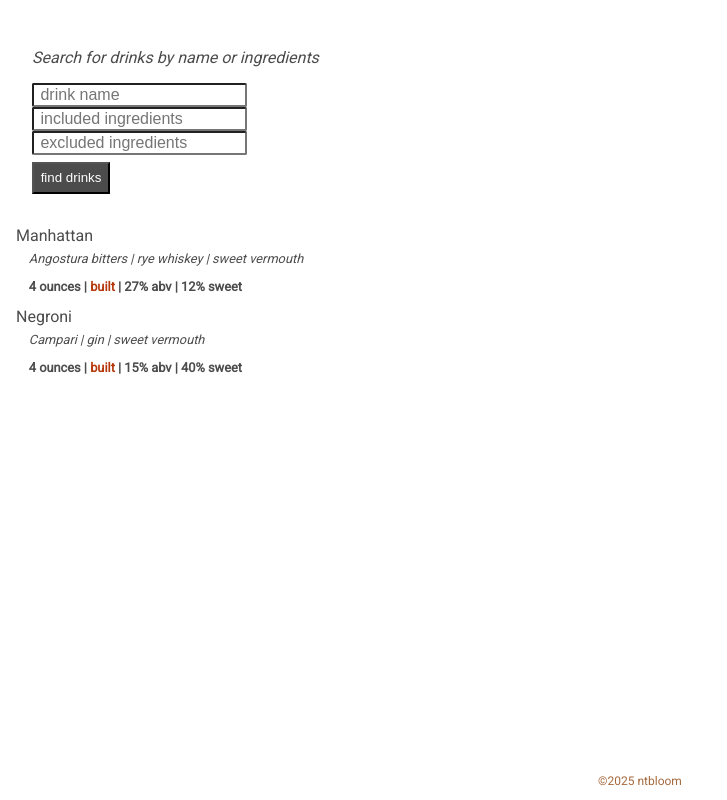
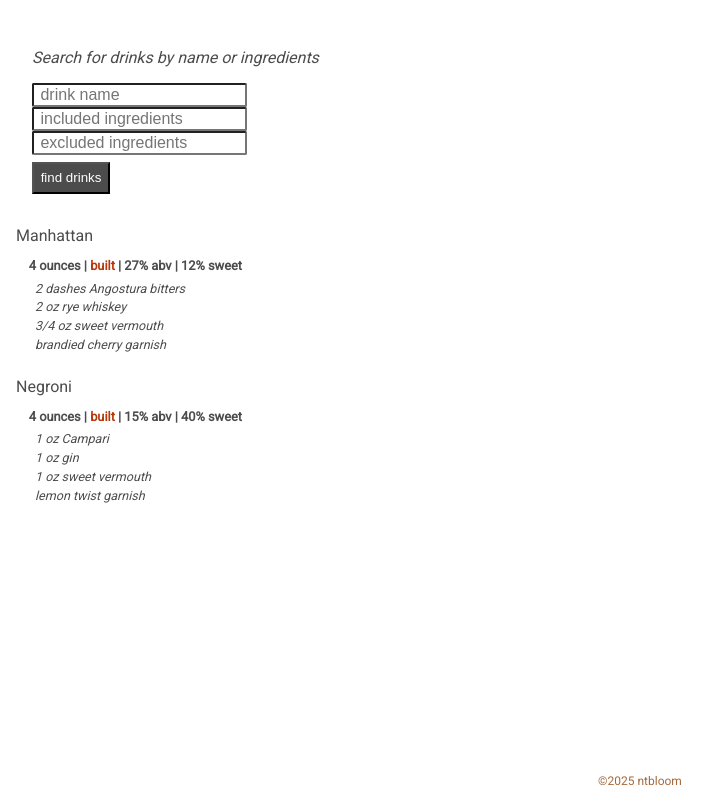
Before and after one commit to ntbloom/shaken, a React (Vite) app: page /namesearch in a window 1280 px wide. Shown: the whole page, without its empty margins (0-727 px from the left). Built offline with nearby package versions, Linux system fonts and the light colour scheme.

Commit message:
add basic recipe to each result
* have tests for decimal to fraction conversion
* render full recipe without toggle
* delete a bunch css and move to index.css for most things

```diff
--- /dev/null
+++ b/src/components/Drink.tsx
@@ -0,0 +1,47 @@
+import { Cocktail, Ingredient } from '../types/drinkParams';
+import { getAmountString } from '../utils/amount';
+
+export function Drink(props: Cocktail) {
+  const getColor = (props: Cocktail) => {
+    let style = props.style.charAt(0).toUpperCase() + props.style.slice(1);
+    if (style === 'Double shake') {
+      style = 'DoubleShake';
+    }
+    const color = 'var(--color'.concat(style).concat(')');
+    return { color: color };
+  };
+
+  const displayStyle = (props: Cocktail) => {
+    return props.style == 'double shake' ? 'egg white' : props.style;
+  };
+
+  const displayIngredients = (props: Cocktail) => {
+    const ingreds = new Array<string>();
+    props.ingredients.forEach((ingredient: Ingredient) => {
+      ingreds.push(getAmountString(ingredient.amount) + ' ' + ingredient.name);
+    });
+    return (
+      <div id="drinkRecipe">
+        {ingreds.map((ingred) => (
+          <p key={ingred.replace(' ', '')}>{ingred}</p>
+        ))}
+        <p key={props.garnish}>{props.garnish} garnish</p>
+      </div>
+    );
+  };
+
+  return (
+    <div id="singleDrink" key={props.name.replace(' ', '')}>
+      <div>{props.name}</div>
+      <div id="drinkMetrics">
+        <p>
+          {Math.ceil(props.volume).toString()} ounces |{'    '}
+          <span style={getColor(props)}>{displayStyle(props)}</span> |{'    '}
+          {Math.round(props.abv * 100)}% abv |{'  '}
+          {Math.round(props.sweetness)}% sweet
+        </p>
+      </div>
+      <div id="drinkIngredients">{displayIngredients(props)}</div>
+    </div>
+  );
+}
--- a/src/components/Results.tsx
+++ b/src/components/Results.tsx
@@ -1,42 +1,5 @@
-import { Cocktail, Cocktails, Ingredient } from '../types/drinkParams';
-
-export function Drink(props: Cocktail) {
-  const getColor = (props: Cocktail) => {
-    let style = props.style.charAt(0).toUpperCase() + props.style.slice(1);
-    if (style === 'Double shake') {
-      style = 'DoubleShake';
-    }
-    const color = 'var(--viz'.concat(style).concat(')');
-    return { color: color };
-  };
-
-  const displayStyle = (props: Cocktail) => {
-    return props.style == 'double shake' ? 'egg white' : props.style;
-  };
-
-  const displayIngredients = (props: Cocktail) => {
-    const ingreds = new Array<string>();
-    props.ingredients.forEach((val: Ingredient) => {
-      ingreds.push(val.name);
-    });
-    return ingreds.join(' | ');
-  };
-
-  return (
-    <div className="nameData" key={props.name.replace(' ', '')}>
-      <div>{props.name}</div>
-      <div id="ingreds">{displayIngredients(props)}</div>
-      <div className="metrics">
-        <p>
-          {Math.ceil(props.volume).toString()} ounces |{'    '}
-          <span style={getColor(props)}>{displayStyle(props)}</span> |{'    '}
-          {Math.round(props.abv * 100)}% abv |{'  '}
-          {Math.round(props.sweetness)}% sweet
-        </p>
-      </div>
-    </div>
-  );
-}
+import { Cocktails } from '../types/drinkParams';
+import { Drink } from './Drink';
 
 export interface ResultsProps {
   results: Cocktails;
@@ -44,7 +7,7 @@ export interface ResultsProps {
 
 export function SearchResults(props: ResultsProps | null) {
   return props ? (
-    <div id="nv_results">
+    <div id="searchResults">
       {props.results.cocktails.map((drink) => Drink(drink))}
     </div>
   ) : null;
--- a/src/index.css
+++ b/src/index.css
@@ -1,8 +1,3 @@
-/* global imports */
-@import url('styles/navbar.css');
-@import url('styles/displayDrinks.css');
-@import url('styles/spinner.css');
-
 /* font imports */
 @import url('https://fonts.googleapis.com/css?family=Roboto&display=swap');
 
@@ -54,32 +49,22 @@
   --primary-fontfam: 'Roboto', sans-serif;
   --secondary-fontfam: sans-serif;
 
-  /* drinkViz */
-  --vizLabels: #444;
-  --vizLines: #888;
-  --vizCircleOutline: #999;
-  --vizBg: #c8c8c820;
-
-  /* drinkViz drink types */
-  --vizStirred: #a5693d; /* drinkBase orange */
-  --vizBubbly: #fcf5bf; /* eggshell */
-  --vizShaken: #100656; /* dark blue */
-  --vizDoubleShake: #240ccc; /* light blue */
-  --vizFizz: #f4e381; /* custard */
-  --vizSwizzle: #f27552; /* orange */
-  --vizBuilt: #b5390c; /* red */
-  --vizDefault: #bbb; /* grey */
-  --vizHot: red;
+  /* colors for drink types */
+  --colorStirred: #a5693d; /* drinkBase orange */
+  --colorBubbly: #fcf5bf; /* eggshell */
+  --colorShaken: #100656; /* dark blue */
+  --colorDoubleShake: #240ccc; /* light blue */
+  --colorFizz: #f4e381; /* custard */
+  --colorSwizzle: #f27552; /* orange */
+  --colorBuilt: #b5390c; /* red */
+  --colorDefault: #bbb; /* grey */
+  --colorHot: red;
 }
 
 /* grid layout */
 .siteWrapper {
   display: grid;
   grid-template-rows: auto 1fr;
-}
-
-.navbar {
-  grid-row: 1 / 2;
 }
 
 .searchForms {
@@ -170,20 +155,10 @@ a {
   grid-template-rows: auto auto;
 }
 
-#nv_results {
+#searchResults {
   grid-column: 1 / 3;
   padding-right: 1em;
   padding-top: 1em;
-}
-
-#yv_results {
-  grid-column: 1 / 2;
-}
-
-#yv_viz {
-  position: absolute;
-  grid-column: 2 / 3;
-  grid-row: 1 / 3;
 }
 
 /* remove when put inline */
@@ -195,3 +170,41 @@ footer {
   padding: 0em;
   text-align: center;
 }
+
+/* individual drink styles */
+#drinkName {
+  font-size: 150%;
+}
+
+#drinkIngredients {
+  font-size: 80%;
+  color: var(--main-text-color);
+  font-weight: normal;
+  padding-top: 0em;
+  padding-left: 1em;
+  font-style: italic;
+}
+
+#drinkMetrics {
+  color: var(--main-text-color);
+  font-weight: bold;
+  font-size: 80%;
+  padding-left: 1em;
+}
+
+#drinkRecipe {
+  padding: 0;
+  grid-column: 2 / 3;
+  color: var(--main-text-color);
+  font-weight: normal;
+  margin: 0;
+  margin-left: 0.5em;
+  font-size: 98%;
+  line-height: 0.5;
+  cursor: pointer;
+}
+
+#singleDrink {
+  padding-right: 1em;
+  padding-bottom: 1em;
+}
--- a/src/styles/displayDrinks.css
+++ /dev/null
@@ -1,55 +0,0 @@
-/* @format */
-/* displayDrinks.css -- displaying drink names and data on the screen*/
-
-.drinkWrapper {
-  display: grid;
-  grid-template-columns: 6% 94%;
-  grid-template-rows: auto;
-  color: var(--main-accent-color);
-  font-weight: bold;
-  padding-bottom: 2em;
-}
-
-#drinkName {
-  font-size: 150%;
-}
-#ingreds {
-  font-size: 80%;
-  color: var(--main-text-color);
-  font-weight: normal;
-  padding-top: 0.5em;
-  padding-left: 1em;
-  font-style: italic;
-}
-.metrics {
-  color: var(--main-text-color);
-  font-weight: bold;
-  font-size: 80%;
-  padding-left: 1em;
-}
-
-.recipe {
-  padding: 0;
-  grid-column: 2 / 3;
-  color: var(--main-text-color);
-  font-weight: normal;
-  margin: 0;
-  margin-left: 0.5em;
-  font-size: 90%;
-  line-height: 0.5;
-  cursor: pointer;
-}
-#build {
-  line-height: 1;
-}
-.hideshow {
-  margin: 0;
-  text-indent: 3em;
-  padding-top: -2em;
-  font-size: 75%;
-  font-style: normal;
-}
-
-.nameData {
-  padding-right: 1em;
-}
--- a/src/styles/spinner.css
+++ /dev/null
@@ -1,46 +0,0 @@
-/* @format */
-/* spinner.css -- stylesheets for loading spinner */
-
-#flute1 {
-  margin: 0;
-  padding: 0;
-  position: relative;
-  top: 1em;
-  bottom: 1em;
-  left: 1em;
-  right: 1em;
-  animation-duration: 1s;
-  animation-name: clinkR;
-  animation-iteration-count: infinite;
-}
-#flute2 {
-  margin: 0;
-  padding: 0;
-  position: relative;
-  top: 1em;
-  bottom: 1em;
-  left: 0em;
-  animation-duration: 1s;
-  animation-name: clinkL;
-  animation-iteration-count: infinite;
-}
-@keyframes clinkR {
-  0% {
-    transform: rotate(0);
-  }
-  15% {
-    transform: rotate(20deg);
-  }
-}
-@keyframes clinkL {
-  0% {
-    transform: rotate(0);
-  }
-  15% {
-    transform: rotate(-20deg);
-  }
-}
-#loading {
-  position: absolute;
-  left: 7em;
-}
--- a/src/types/drinkParams.ts
+++ b/src/types/drinkParams.ts
@@ -42,7 +42,7 @@ export interface Cocktail {
   abv: number;
   sweetness: number;
   ingredients: Array<Ingredient>;
-  build: string;
+  garnish: string | null;
 }
 
 export interface Cocktails {
--- a/src/types/recipes.ts
+++ b/src/types/recipes.ts
@@ -11,7 +11,7 @@ export const Negroni: Cocktail = {
     { name: 'gin', amount: { unit: 'oz', qty: 1 } },
     { name: 'sweet vermouth', amount: { unit: 'oz', qty: 1 } },
   ],
-  build: 'This is how you build it. Make sure glass/garnish is included',
+  garnish: 'lemon twist',
 };
 
 export const Manhattan: Cocktail = {
@@ -25,5 +25,5 @@ export const Manhattan: Cocktail = {
     { name: 'rye whiskey', amount: { unit: 'oz', qty: 2 } },
     { name: 'sweet vermouth', amount: { unit: 'oz', qty: 0.75 } },
   ],
-  build: 'This is how you build it. Make sure glass/garnish is included',
+  garnish: 'brandied cherry',
 };
--- /dev/null
+++ b/src/utils/amount.ts
@@ -0,0 +1,28 @@
+import { Amount } from '../types/drinkParams';
+
+export function getAmountString(amount: Amount): string {
+  const fraction = (num: number): string => {
+    if (num === 0.25) {
+      return '1/4';
+    } else if (num === 0.5) {
+      return '1/2';
+    } else if (num === 0.75) {
+      return '3/4';
+    } else if (num === 1.25) {
+      return '1 1/4';
+    } else if (num === 1.5) {
+      return '1 1/2';
+    } else if (num === 1.75) {
+      return '1 3/4';
+    } else if (num === 2.25) {
+      return '2 1/4';
+    } else if (num === 2.5) {
+      return '2 1/2';
+    } else if (num === 2.75) {
+      return '2 3/4';
+    } else {
+      return num.toString();
+    }
+  };
+  return fraction(amount.qty) + ' ' + amount.unit;
+}
```
Also changed, not shown: old/displayDrinks.css (added, +9 -0 lines), old/navbar.css (renamed from src/styles/navbar.css), 1 other file (tests, documents, lock files or other folders).
